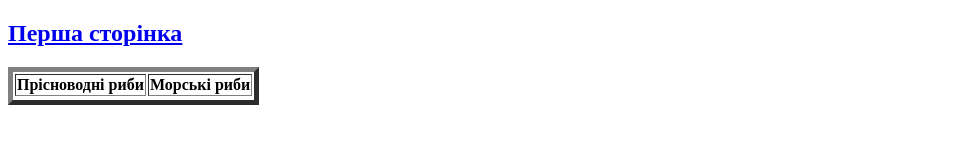
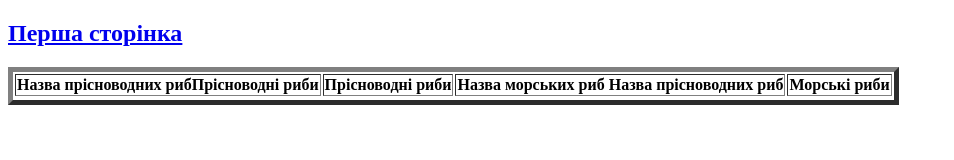
Before and after one commit to Ivan9-c/urok, a plain HTML site: page Zavd 5.html in a window 1280 px wide. Shown: the whole page, without its empty margins (0-954 px from the left). Drawn offline with Linux system fonts and the light colour scheme.

Commit message:
Update Zavd 5.html

```diff
--- a/Zavd 5.html
+++ b/Zavd 5.html
@@ -11,8 +11,10 @@
     <a href="index.html"> <h2>Перша сторінка</h2></a>
     <table border="5">
       <tr>
-        <th>Прісноводні риби </th>
-        <th>Морські риби </th>
+        <th>Назва прісноводних рибПрісноводні риби </th>
+        <th>Прісноводні риби</th>
+        <th>Назва морських риб Назва прісноводних риб</th>
+        <th>Морські риби</th>
       </tr>
       <tr>
 
```
